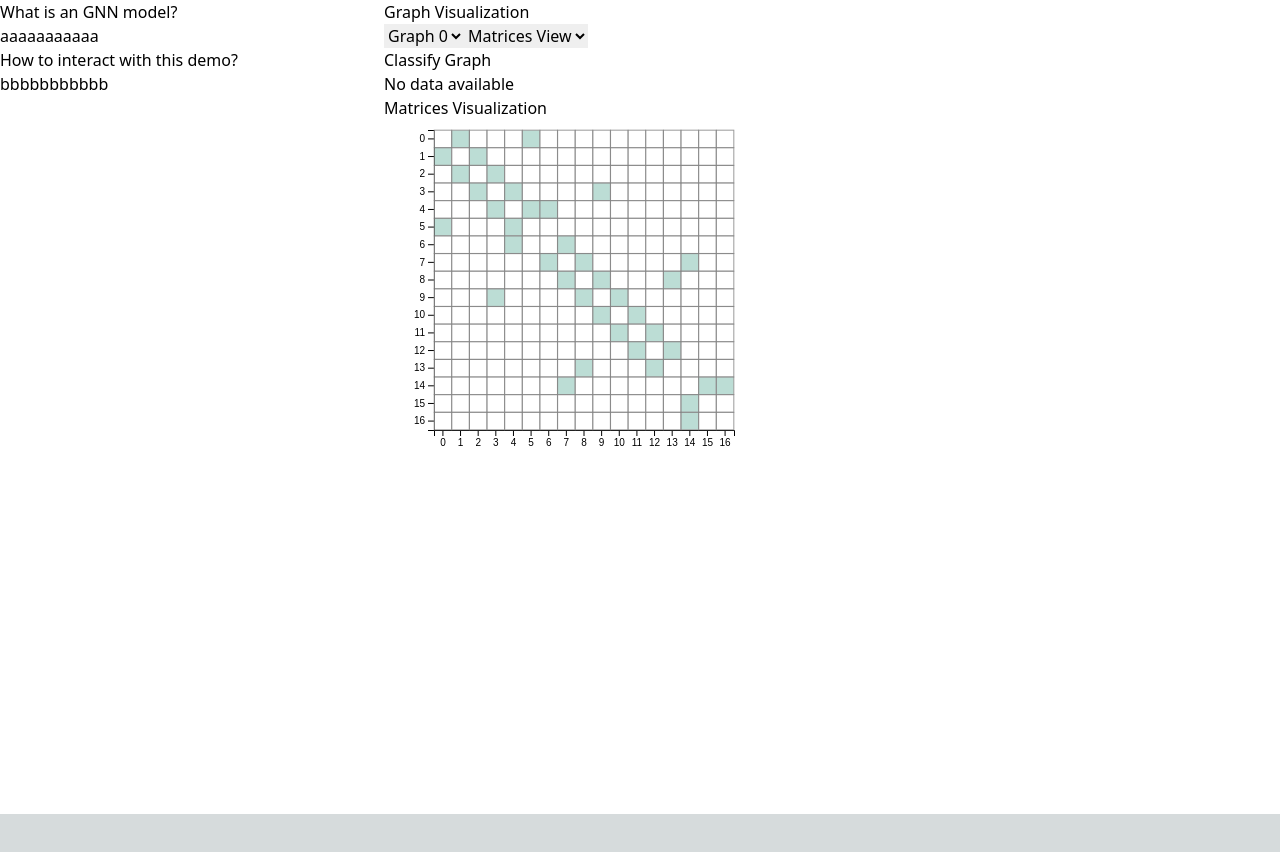
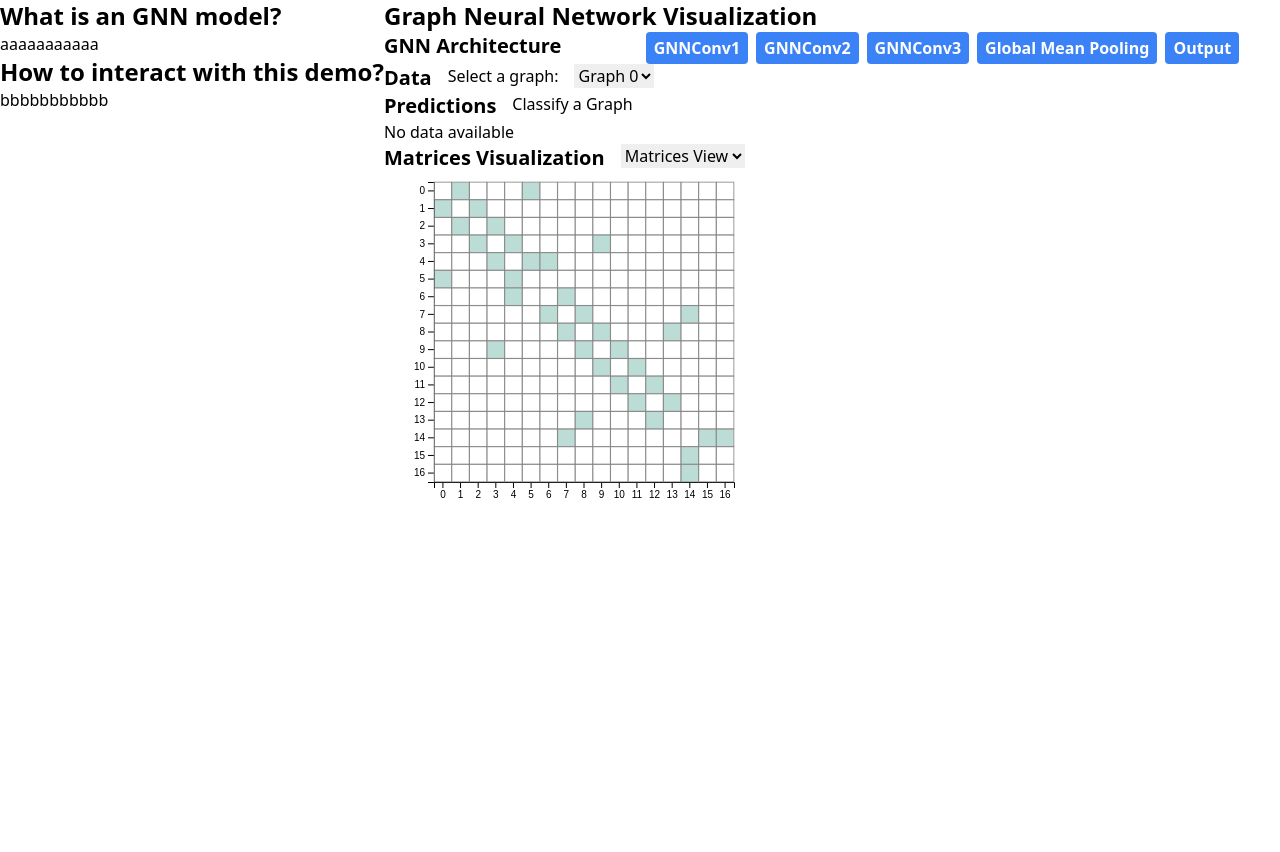
Before and after one commit to Visual-Intelligence-UMN/GNN-101, a Next.js app in the folder temp/: page / in a window 1280 px wide. Shown: the top 852 px of the page. Before the commit the page ends 814 px from the top, so only its background shows below. Built offline with nearby package versions, Linux system fonts and the light colour scheme; what onnxruntime-web would draw is missing.

Commit message:
added general UI, refactored code

```diff
--- a/temp/src/pages/FileUpload.tsx
+++ b/temp/src/pages/FileUpload.tsx
@@ -2,6 +2,7 @@ import React, { useState, ChangeEvent } from 'react';
 import * as ort from 'onnxruntime-web';
 import { analyzeGraph, softmax, loadModel,load_json } from '@/utils/utils';
 import { path } from 'd3';
+import { PredictionVisualizer } from './WebUtils';
 
 interface GraphData {
   x: number[][];
@@ -90,14 +91,38 @@ const ClassifyGraph: React.FC<ClassifyGraphProps>=({graph_path, dataComm, change
 
   return (
     <div>
-      <button onClick={classifyGraph}>Classify Graph</button>
+      <div className="flex gap-x-4">
+          <div>
+            <h1 className="text-xl font-semibold">Predictions</h1>
+          </div>
+          <div>
+      <button onClick={classifyGraph}>Classify a Graph</button>
+      </div>
+      </div>
       <div>
       {probabilities && (!changed) && probabilities.length === 2 ? (
-        <p>
-          Non-Mutagenic: {probabilities[0].toFixed(2)}<br />
-          Mutagenic: {probabilities[1].toFixed(2)}<br />
-          Classification Result for: {graphName}
-        </p>
+        <div>
+        <div className="flex gap-x-4">
+          <div>
+            <h1 className="text-xl font-semibold">Results</h1>
+          </div>
+          <div>
+            <div className="flex gap-x-4">
+              <div >
+                <p>
+                  Non-Mutagenic<br />
+                  Mutagenic<br />
+                </p>
+              </div>
+              <div>
+                <PredictionVisualizer result={probabilities}/>
+              </div>
+            </div>
+          </div>
+        </div>
+        <p>Classification Result for: {graphName}</p>
+        </div>
+
       ) : (
         <p>No data available</p>
       )}
--- /dev/null
+++ b/temp/src/pages/WebUtils.tsx
@@ -0,0 +1,105 @@
+import { useEffect } from 'react';
+import { PanelGroup, Panel, PanelResizeHandle } from 'react-resizable-panels';
+import * as d3 from "d3";
+
+//text panel
+export const DescriptionPanel = ()=>{
+    return (
+        <Panel defaultSize={30} minSize={20}>
+          <h1 className="text-2xl font-bold">What is an GNN model?</h1>
+          aaaaaaaaaaa
+          <h1 className="text-2xl font-bold">How to interact with this demo?</h1>
+          bbbbbbbbbbb
+        </Panel>
+    );
+}
+
+//helper function for graph selector, generate a list of graphs to select
+export function graph_list_generate(num: number){
+    let res = [];
+    res.push("./input_graph.json");
+    for(let i=0; i<num; i++){
+        res.push(`./json_data/input_graph${i}.json`);
+    }
+    console.log("Graphs List", res);
+    return res;
+}
+
+//graph selector
+interface GraphSelectorProps {
+    selectedGraph: string;
+    handleChange: (event: React.ChangeEvent<HTMLSelectElement>) => void;
+    graphList: string[];
+  }
+
+export const GraphSelector: React.FC<GraphSelectorProps> = ({ selectedGraph, handleChange, graphList }) => {
+    return (
+      <select value={selectedGraph} onChange={handleChange}>
+        {graphList.map((item, index) => (
+          <option key={index} value={item}>Graph {index}</option>
+        ))}
+      </select>
+    );
+};
+
+//prediction result visualizer
+interface PredictionVisualizerProps {
+    result: number[];
+}
+
+export const PredictionVisualizer: React.FC<PredictionVisualizerProps> = ({result})=>{
+    useEffect(()=>{
+        //console.log("RESULTS", result1, result2);
+        //VIS
+        const width = 500;
+        const height = 50;
+
+        d3.select("#predvis").selectAll("svg").remove();
+        const svg = d3.select("#predvis").append("svg").attr("width", width).attr("height", height);
+        const bars = svg.selectAll("rect")
+            .data(result)
+            .enter()
+            .append("rect")
+            .attr("x", 0)
+            .attr("y", function(d, i){return i*25;})
+            .attr("height", 20)
+            .attr("width", function(d, i){return d*200;})
+            .attr("fill", "teal");
+
+        const texts = svg.selectAll("text")
+            .data(result)
+            .enter()
+            .append("text")
+            .text(function(d, i){return d*100;})
+            .attr("x", function(d, i){return d*200;})
+            .attr("y", function(d, i){return i*25+12.5;})
+            .attr("font-family","sans-serif")
+            .attr("font-size","10px")
+            .attr("fill","black")
+            .attr("text-anchor", "left");
+    },
+    [result]);
+
+    return (
+        <div
+            id='predvis'
+        >
+        </div>
+    )
+}
+
+
+
+//graph selector
+interface ViewSelectorProps {
+    handleChange: (event: React.ChangeEvent<HTMLSelectElement>) => void;
+  }
+
+export const ViewSelector: React.FC<ViewSelectorProps> = ({ handleChange }) => {
+    return (
+        <select onChange={(e)=>{handleChange(e)}}>
+            <option value="false">Matrices View</option>
+            <option value="true">Graphs View</option>
+        </select>
+    );
+};
--- a/temp/src/pages/index.tsx
+++ b/temp/src/pages/index.tsx
@@ -4,6 +4,7 @@ import GraphVisualizer from './GraphVisualizer';
 import ClassifyGraph from './FileUpload';
 import MatricesVisualizer from './MatricesVisualizer';
 import { PanelGroup, Panel, PanelResizeHandle } from 'react-resizable-panels';
+import { DescriptionPanel, GraphSelector, graph_list_generate, ViewSelector } from "./WebUtils"
 
 export default function Home() {
   const [graphData, setGraphData] = useState<any>(null);
@@ -17,6 +18,8 @@ export default function Home() {
   //intermediate output
   const [intmData, setIntmData] = useState<null | JSON>(null);
 
+  const graphList = graph_list_generate(3);
+
   function handleDataComm(data:any){
     setIntmData(data);
     console.log("SET!", intmData);
@@ -27,52 +30,88 @@ export default function Home() {
     console.log("SET Changed!", data);
   }
 
-  //Graph Options Menu
-  function graphOptionsMenu(){
-
-  }
-
-
   return (
     <div className='bg-white min-h-screen text-black'>
       <PanelGroup direction='horizontal'>
-        <Panel defaultSize={30} minSize={20}>
-          <h1>What is an GNN model?</h1>
-          aaaaaaaaaaa
-          <h1>How to interact with this demo?</h1>
-          bbbbbbbbbbb
-        </Panel>
+        <DescriptionPanel />
         <PanelResizeHandle />
         <Panel>
       <Head>
-        <title>Graph Visualization</title>
+        <title>Graph Neural Network Visualization</title>
       </Head>
-      <h1>Graph Visualization</h1>
-      <select value={selectedGraph} onChange={(e) => {setSelectedGraph(e.target.value); setPath(e.target.value); setChangedG(true);}}>
-        <option value="./input_graph.json">Graph 0</option>
-        <option value="./json_data/input_graph0.json">Graph 1</option>
-        <option value="./json_data/input_graph1.json">Graph 2</option>
-        <option value="./json_data/input_graph2.json">Graph 3</option>
-      </select>
-      <select onChange={(e)=>{
-        if(e.target.value==="true"){setIsMat(true);console.log("mat true", isMat);setChangedG(true);}
-        else{setIsMat(false);console.log("mat false", isMat);setChangedG(true);}
-      }}>
-        <option value="false">Matrices View</option>
-        <option value="true">Graphs View</option>
-      </select>
+      <h1 className="text-2xl font-bold">Graph Neural Network Visualization</h1>
+
+      <div className="flex gap-x-4">
+        <div><h2 className="text-xl font-semibold">GNN Architecture</h2></div>
+          <div>
+          <div className="flex justify-center gap-2">
+            <button className="bg-grey-500 hover:bg-grey-700 text-white font-bold py-1 px-2 rounded">
+              Input
+            </button>
+            <button className="bg-blue-500 hover:bg-blue-700 text-white font-bold py-1 px-2 rounded">
+              GNNConv1
+            </button>
+            <button className="bg-blue-500 hover:bg-blue-700 text-white font-bold py-1 px-2 rounded">
+            GNNConv2
+            </button>
+            <button className="bg-blue-500 hover:bg-blue-700 text-white font-bold py-1 px-2 rounded">
+            GNNConv3
+            </button>
+            <button className="bg-blue-500 hover:bg-blue-700 text-white font-bold py-1 px-2 rounded">
+              Global Mean Pooling
+            </button>
+            <button className="bg-blue-500 hover:bg-blue-700 text-white font-bold py-1 px-2 rounded">
+              Output
+            </button>
+          </div>
+        </div>
+      </div>
+
+
+      <div className="flex gap-x-4">
+        <div><h2 className="text-xl font-semibold">Data</h2></div>
+        <div className="flex gap-x-4">
+          <div>Select a graph: </div>
+          <div>
+            <GraphSelector
+              selectedGraph={selectedGraph}
+              handleChange={(e:any) => {setSelectedGraph(e.target.value); setPath(e.target.value); setChangedG(true);}}
+              graphList={graphList}
+            />
+          </div>
+        </div>
+      </div>
       <ClassifyGraph graph_path={path} dataComm={handleDataComm} changedComm={handleChangedComm} changed={changedG}/>
-
       {
         isMat ?
         <>
-        <h2>Graphs Visualization</h2>
-        <GraphVisualizer graph_path={selectedGraph} intmData={intmData} changed={changedG}/>
+        <div className="flex gap-x-4">
+        <div>
+          <h2 className="text-xl font-semibold">Graphs Visualization</h2>
+          </div>
+          <div>
+          <ViewSelector handleChange={(e)=>{
+            if(e.target.value==="true"){setIsMat(true);console.log("mat true", isMat);setChangedG(true);}
+            else{setIsMat(false);console.log("mat false", isMat);setChangedG(true);}
+          }}/>
+          </div>
+          </div>
+          <GraphVisualizer graph_path={selectedGraph} intmData={intmData} changed={changedG}/>
         </>
         :
         <>
-        <h2>Matrices Visualization</h2>
-        <MatricesVisualizer graph_path={selectedGraph} intmData={intmData} changed={changedG}/>
+        <div className="flex gap-x-4">
+        <div>
+          <h2 className="text-xl font-semibold">Matrices Visualization</h2>
+          </div>
+          <div>
+          <ViewSelector handleChange={(e)=>{
+            if(e.target.value==="true"){setIsMat(true);console.log("mat true", isMat);setChangedG(true);}
+            else{setIsMat(false);console.log("mat false", isMat);setChangedG(true);}
+          }}/>
+          </div>
+          </div>
+          <MatricesVisualizer graph_path={selectedGraph} intmData={intmData} changed={changedG}/>
         </>
       }
       </Panel>
```
